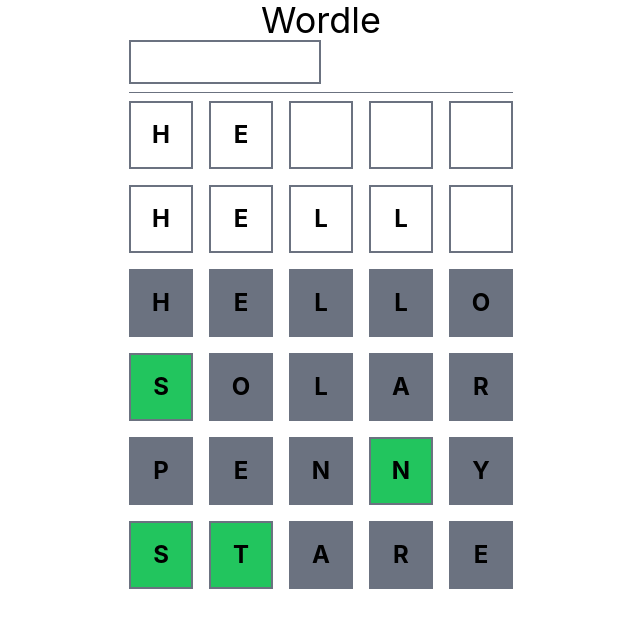
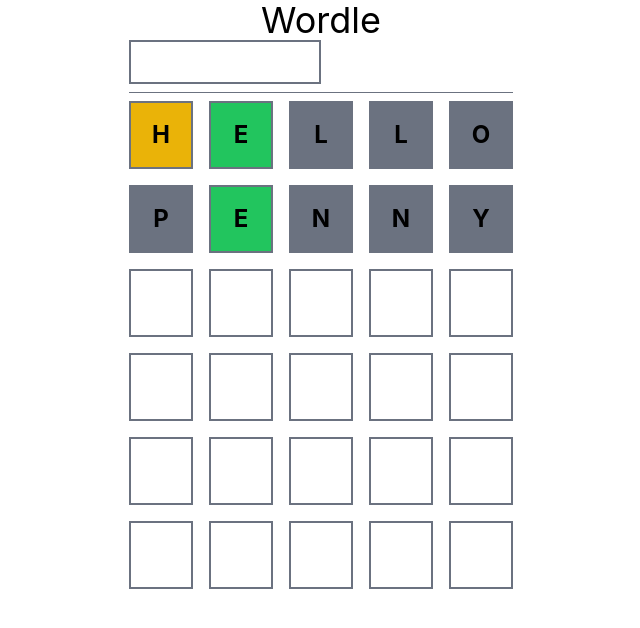
Before and after one commit to sharonyu524/Wordle, a React (Vite) app: page / in a window 1280 px wide. Shown: the top 628 px of the page, without its empty margins (319-959 px from the left). Built offline with nearby package versions, Linux system fonts and the light colour scheme.

Commit message:
Moved state handling to zustand and allowed user to input texts

```diff
--- a/src/App.tsx
+++ b/src/App.tsx
@@ -1,6 +1,6 @@
 import { useState } from 'react';
 import {useStore} from './store';
-import WordRow from './WordRow';
+import WordRow, { LETTER_LENGTH } from './WordRow';
 
 const GUESS_LENGTH = 6;
 export default function App() {
@@ -8,18 +8,31 @@ export default function App() {
 
   const [guess,setGuess] = useState('');
 
-  const rows = [...state.guesses];
+  // react on change handler
+  const onChange = (e:React.ChangeEvent<HTMLInputElement>) => {
+    const newGuess = e.target.value;
+    if (newGuess.length === LETTER_LENGTH){
+      state.addGuess(newGuess);
+      setGuess('');
+      return;
+    }
+    setGuess(newGuess);
+  };
+
+  let rows = [...state.guesses];
 
   if (rows.length > 0){
     rows.push(guess);
   }
   const numberOfGuessesRemaining = GUESS_LENGTH - rows.length;
+  rows = rows.concat(Array(numberOfGuessesRemaining).fill(''));
 
 
 
   return (
 
       <div className="mx-auto w-96">
+
         <header className='border-b border-gray-500 pb-2 mb-2'>
           <h1 className="text-4xl text-center"> Wordle </h1>
           <div>
@@ -28,12 +41,10 @@ export default function App() {
         </header>
 
         <main className='grid grid-rows-6 gap-4'>
-          <WordRow letters="he" />
-          <WordRow letters="hell"/>
-          <WordRow letters="hello"/>
-          <WordRow letters="solar"/>
-          <WordRow letters="penny"/>
-          <WordRow letters="stare"/>
+        {rows.map((word,index) => (
+          <WordRow key ={index} letters={word}/>
+        ))}
+
 
 
         </main>
--- a/src/WordRow.tsx
+++ b/src/WordRow.tsx
@@ -1,15 +1,17 @@
+import { useStore } from "./store";
 import { LetterState, computeGuess } from "./word-utils";
 
-const LETTER_LENGTH = 5;
+export const LETTER_LENGTH = 5;
 interface WordRowProps{
     letters: string;
 
 
 }
 export default function WordRow({letters: lettersProp = ''}:WordRowProps){
+    const answer = useStore(state => state.answer);
     const lettersRemaining = LETTER_LENGTH -lettersProp.length;
     const letters = lettersProp.split('').concat(Array(lettersRemaining).fill(''));
-    const guessState = computeGuess(lettersProp);
+    const guessState = computeGuess(lettersProp,answer);
     return(
         <div className="grid grid-cols-5 gap-4">
             {letters.map((char,index) => (
--- a/src/store.ts
+++ b/src/store.ts
@@ -43,4 +43,4 @@ export const useStore = create <StoreState>()(
     ),
   )
 
-  // useStore.persist.clearStorage();
+// useStore.persist.clearStorage();
--- a/src/word-utils.ts
+++ b/src/word-utils.ts
@@ -13,7 +13,7 @@ export enum LetterState{
 console.log(word);
 export function computeGuess (
     guess: string,
-    answerString: string = word
+    answerString: string
 ): LetterState[]{
     const result: LetterState[] = [];
 
```
Also changed, not shown: 1 other file (tests, documents, lock files or other folders).
